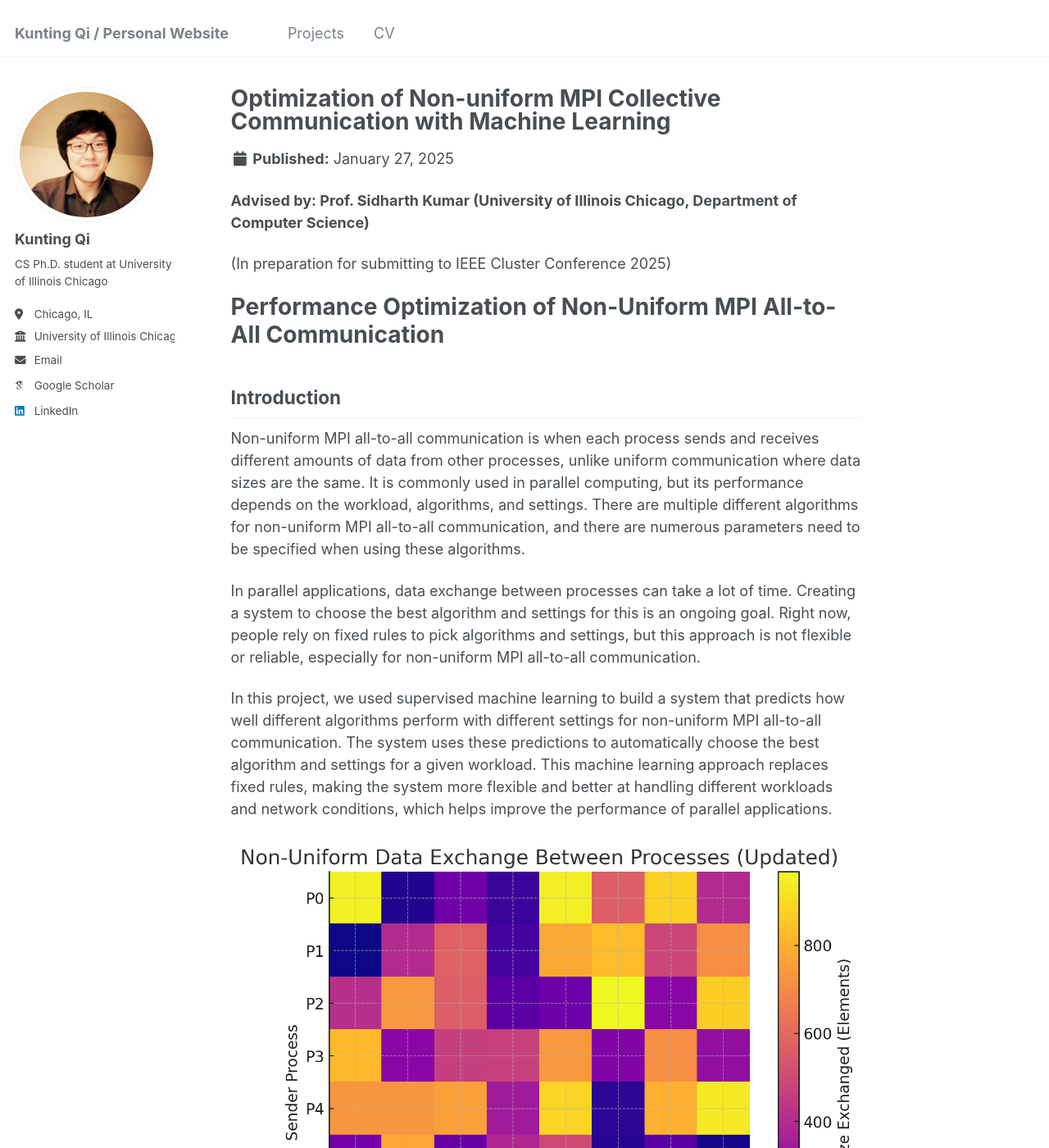
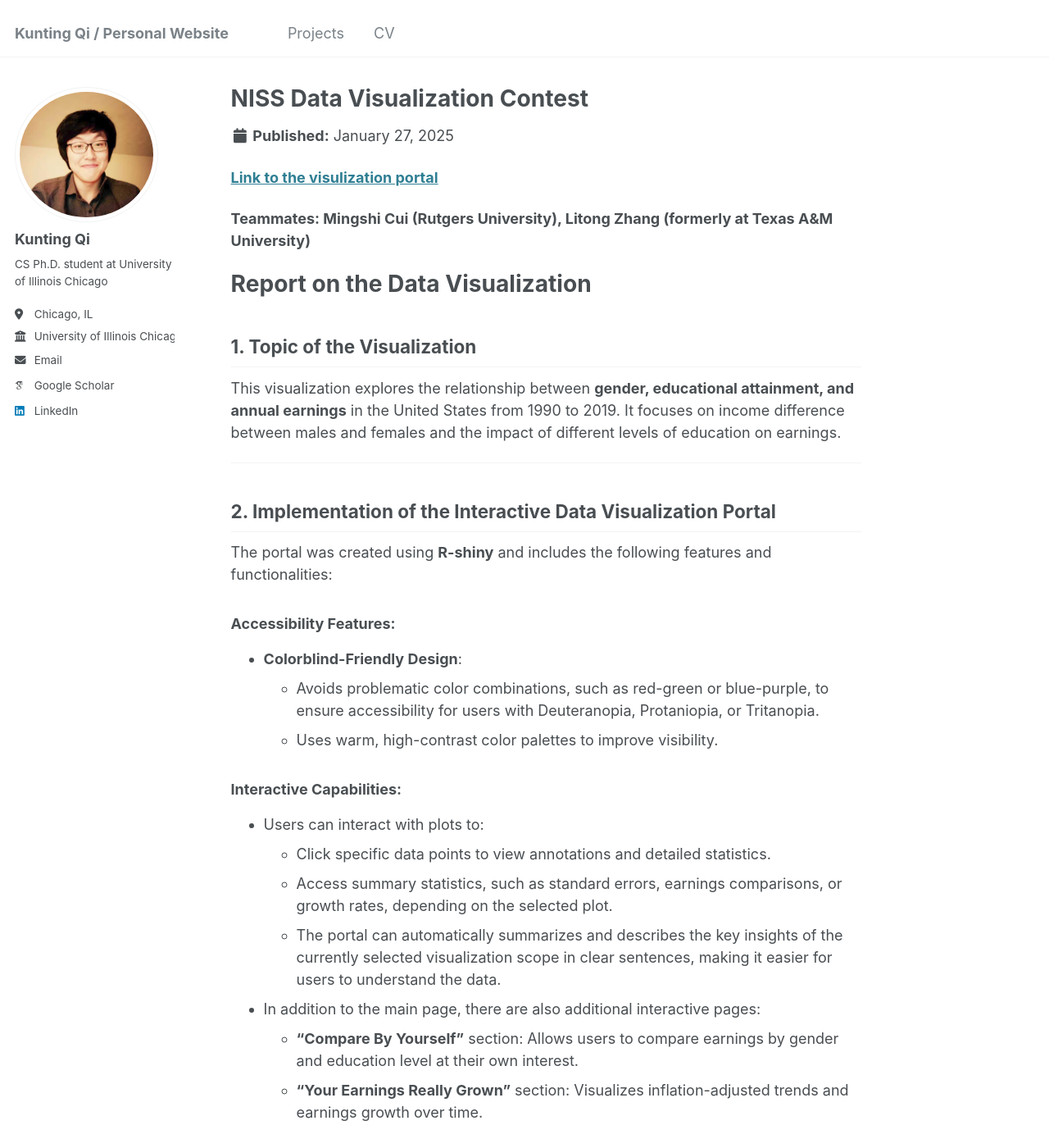
Before and after one commit to qktttt/qktttt.github.io, a Jekyll site: the page built from _portfolio/portfolio-2.md, in a window 1280 px wide and 1400 px high. Shown: the whole window at 82% size. Built offline with Jekyll 4.4.1, drawn with Linux system fonts in a browser that asks for light colours; some web fonts are replaced; some of the changed text lies outside the part shown.

Commit message:
a little change

```diff
--- a/_portfolio/portfolio-2.md
+++ b/_portfolio/portfolio-2.md
@@ -1,45 +1,64 @@
 ---
-title: "Optimization of Non-uniform MPI Collective Communication with Machine Learning"
-excerpt: "Developing a machine learning-based system to predict and optimize the performance of MPI non-uniform all-to-all communication under various configurations and workloads.  <br/> "
+title: "NISS Data Visualization Contest"
+excerpt: Create an interactive data visualization using R-Shiny for the income data in the U.S., from 1990 to 2019, under different education and gender groups."<br/><img src='/images/niss_visualization.png'>
 collection: portfolio
-advisor: Prof. Sidharth Kumar
+teammates:
+- Mingshi Cui (Rutgers University, Department of Statistics)
+- Litong Zhang
 ---
 
-**Advised by: Prof. Sidharth Kumar (University of Illinois Chicago, Department of Computer Science)**
+**[Link to the visulization portal](https://best-data-visualization.shinyapps.io/niss_visualization/)**
 
-(In preparation for submitting to IEEE Cluster Conference 2025)
+**Teammates: Mingshi Cui (Rutgers University), Litong Zhang (formerly at Texas A&M University)**
 
-# Performance Optimization of Non-Uniform MPI All-to-All Communication
+# Report on the Data Visualization
 
-## Introduction
-Non-uniform MPI all-to-all communication is when each process sends and receives different amounts of data from other processes, unlike uniform communication where data sizes are the same. It is commonly used in parallel computing, but its performance depends on the workload, algorithms, and settings. There are multiple different algorithms for non-uniform MPI all-to-all communication, and there are numerous parameters need to be specified when using these algorithms.
+## 1. Topic of the Visualization
+This visualization explores the relationship between **gender, educational attainment, and annual earnings** in the United States from 1990 to 2019. It focuses on income difference between males and females and the impact of different levels of education on earnings.
 
-In parallel applications, data exchange between processes can take a lot of time. Creating a system to choose the best algorithm and settings for this is an ongoing goal. Right now, people rely on fixed rules to pick algorithms and settings, but this approach is not flexible or reliable, especially for non-uniform MPI all-to-all communication.
+---
 
-In this project, we used supervised machine learning to build a system that predicts how well different algorithms perform with different settings for non-uniform MPI all-to-all communication. The system uses these predictions to automatically choose the best algorithm and settings for a given workload. This machine learning approach replaces fixed rules, making the system more flexible and better at handling different workloads and network conditions, which helps improve the performance of parallel applications.
+## 2. Implementation of the Interactive Data Visualization Portal
+The portal was created using **R-shiny** and includes the following features and functionalities:
 
-![Alt text](/images/MPI_nonuniform.png)
-*In real-world parallel applications, the number of elements sent between processes can vary. The time it takes to exchange data between pairs of processes can also differ, and network conditions can add more variation. These factors make MPI all-to-all communication uneven and challenging to optimize.*
+### Accessibility Features:
+- **Colorblind-Friendly Design**:
+  - Avoids problematic color combinations, such as red-green or blue-purple, to ensure accessibility for users with Deuteranopia, Protaniopia, or Tritanopia.
+  - Uses warm, high-contrast color palettes to improve visibility.
 
-## Methodology
-The following figure shows our general workflow for this project.
-![Alt text](/images/mpi_workflow.png)
+### Interactive Capabilities:
+- Users can interact with plots to:
+  - Click specific data points to view annotations and detailed statistics.
+  - Access summary statistics, such as standard errors, earnings comparisons, or growth rates, depending on the selected plot.
+  - The portal can automatically summarizes and describes the key insights of the currently selected visualization scope in clear sentences, making it easier for users to understand the data.
+- In addition to the main page, there are also additional interactive pages:
+  - **"Compare By Yourself"** section: Allows users to compare earnings by gender and education level at their own interest.
+  - **"Your Earnings Really Grown"** section: Visualizes inflation-adjusted trends and earnings growth over time.
 
-### Benchmarking
-To train a performance prediction model, we conducted extensive benchmarks of MPI non-uniform all-to-all communication under various scenarios. These benchmarks included different combinations of processes, algorithms, and parameter settings. We used the Polaris supercomputer at Argonne National Laboratory (ANL) because it provides a large-scale computing environment, fast interconnects, and reliable hardware. This allowed us to collect accurate data under realistic conditions, which is essential for understanding performance and training predictive models.
+### Design Limitations:
+1. **Resolution Compatibility**:
+   - The portal is optimized for 1920x1080 screen resolution. Other resolutions may result in disorganized layouts.
+   - The portal is not fully compatible with mobile devices.
 
-### Machine Learning Model
-With benchmarked data, we fit machine learning models to predict the performance of MPI non-uniform all-to-all operations. The models take workload and configuration information as input and output predictions of communication time. Several machine learning techniques were evaluated, and the most accurate models were selected for further analysis. To improve the model's accuracy, data preprocessing techniques such as transformation are applied before model fitting.
+2. **Trend Visibility**:
+   - Trends in histogram plots (e.g., number of full-time workers or percentage growth) are sometimes hard to detect due to subtle changes in the data.
+   - A "standard error" button is available to display error bars, but sometimes, depends on data value, ther are small and difficult to notice.
 
-### Optimization Mechanism
-The goal of the optimization mechanism is to leverage the predictive power of the machine learning model to determine optimal configurations for MPI non-uniform all-to-all communication. We are exploring two approaches for this:
-1. **Lookup Table**: Precomputing recommendations for common scenarios to enable fast decision-making during runtime.
-2. **Real-Time Model Integration**: Using the trained machine learning model to provide adaptive recommendations for unseen scenarios.
+---
 
-The created system will be deployed in the real parallel application for real-world evaluation.
+## 3. Major Findings
+### Gender Disparities:
+- Males consistently earn more than females at all education levels.
+- The largest gender gap occurred in 1990, with males earning $18,310 more than females (adjusted to 2019 dollars).
+- The income gap has decreased slightly but remains significant.
 
-## Results
-Preliminary results show that the machine learning models can accurately predict performance under a variety of scenarios. These predictions form the basis of the proposed optimization mechanism, which is currently under development.
+### Educational Attainment:
+- Higher education levels lead to higher earnings.
+- College serves as a turning point where earnings increase significantly.
+- Males with associate's degrees often earn more than females with bachelor's degrees, highlighting persistent gender inequalities.
 
-## Conclusion
-This project develops a machine learning-driven approach to optimize MPI non-uniform all-to-all communication. By predicting performance and leveraging those predictions to suggest optimal configurations, the proposed system has the potential to significantly improve communication efficiency in parallel computing. Future steps involve refining the optimization mechanism and further validating the system.
+### Inflation-Adjusted Earnings:
+- While earnings in current dollars have increased, inflation-adjusted earnings have remained similar or decreased for lower education levels.
+- Higher education groups (e.g., master's or professional degrees) show real income growth even after accounting for inflation.
+
+---
--- a/_portfolio/portfolio-3.md
+++ b/_portfolio/portfolio-3.md
@@ -1,76 +1,44 @@
 ---
-title: "Multi-Objective Optimization for Corn Planting Scheduling"
-excerpt: "  Optimized corn planting schedules using LSTM-based GDU prediction and multi-objective genetic algorithms to minimize waste and improve harvest consistency. <br/><img src='/images/genetic algorithm.png'>"
+title: "Optimization of Non-uniform MPI Collective Communication with Machine Learning"
+excerpt: "Developing a machine learning-based system to predict and optimize the performance of MPI non-uniform all-to-all communication under various configurations and workloads.<br/>
+<img src='/images/MPI_nonuniform.png'>"
 collection: portfolio
-advisor: Dr. Byran Smucker, Prof. Sundaramoorthi Durai
-teammates:
-- Mingshi Cui
+advisor: Prof. Sidharth Kumar
 ---
 
-**Advised by: Dr. Byran Smucker (Henry Ford Health) and Prof. Sundaramoorthi Durai (Washington University in St. Louis, Olin Business School)**
+**Advised by: Prof. Sidharth Kumar (University of Illinois Chicago, Department of Computer Science)**
 
-**Teammates: Mingshi Cui (Rutgers University)**
-
-Submitted Paper: [A Multi-Objective Capacity-Constrained Optimization of Corn Planting Scheduling](https://sites.miamioh.edu/byran-smucker/files/2024/05/Corn_Planting_Optimization_JORS.pdf)
-
-**Award: Syngenta Corp Challenge 2021, 2nd Prize**
+(In preparation for submitting to IEEE Cluster Conference 2025)
 
 ## Introduction
-Corn planting and harvesting schedules are essential for managing storage capacity and reducing waste. If planting schedules are not carefully planned, weekly harvest quantities can exceed storage limits, leading to wastage, or fall short, resulting in inefficiencies. The goal of this project is to develop a practical approach for scheduling corn planting that minimizes waste, ensures consistent harvests, and respects storage capacity constraints.
+Non-uniform MPI all-to-all communication is when each process sends and receives different amounts of data from other processes, unlike uniform communication where data sizes are the same. It is commonly used in parallel computing, but its performance depends on the workload, algorithms, and settings. There are multiple different algorithms for non-uniform MPI all-to-all communication, and there are numerous parameters need to be specified when using these algorithms.
 
-![Alt text](/images/corn.jpg "Optional Title")
+In parallel applications, data exchange between processes can take a lot of time. Creating a system to choose the best algorithm and settings for this is an ongoing goal. Right now, people rely on fixed rules to pick algorithms and settings, but this approach is not flexible or reliable, especially for non-uniform MPI all-to-all communication.
 
-This project builds on the 2021 Syngenta Crop Challenge, which asked participants to design better planting schedules for corn populations. The challenge involved predicting harvest times based on weather data and optimizing planting schedules to address storage limitations.
+In this project, we used supervised machine learning to build a system that predicts how well different algorithms perform with different settings for non-uniform MPI all-to-all communication. The system uses these predictions to automatically choose the best algorithm and settings for a given workload. This machine learning approach replaces fixed rules, making the system more flexible and better at handling different workloads and network conditions, which helps improve the performance of parallel applications.
 
-## Background and Problem
-![Alt text](/images/corn_process.png)
-
-A corn seed population has a specific planting window, which defines the earliest and latest dates the seeds can be planted. After planting, the seeds require a certain amount of warmth, measured in Growing Degree Units (GDUs), to fully mature. Once mature, the corn can be harvested, and each seed population produces a certain number of corn ears.
-
-The harvested corn will be stored in a storage facility with limited capacity. If the amount of corn harvested exceeds the storage capacity, the excess will be wasted. Without proper planning, there can be large fluctuations in harvest quantities. As shown in the following figure, sometimes, the harvest greatly exceeds the storage limit and causes wastage, while at other times, the harvest is much smaller than the capacity, leaving storage space unused. This imbalance leads to inefficiencies in both storage usage and harvest management.
-
-![Alt text](/images/original.png)
-
-The goal is to decide the exact planting dates for each corn seed population while minimizing the following three objectives at the same time:
-
-The largest difference between weekly harvest amounts and storage capacity.
-The median difference between weekly harvest amounts and storage capacity.
-The number of weeks with non-zero harvest amounts.
-To efficiently solve this problem, two key steps are required:
-
-Predicting harvest time: For any given planting date, we need to calculate when the corn will reach maturity. This requires estimating the GDUs for each day to determine when the seed population will have enough warmth to be harvested.
-
-Optimizing planting dates: With thousands of seed populations to manage, we need to find the best planting dates for all of them to minimize the three objectives above.
-
-Minimizing these three objectives will help ensure an efficient harvest while staying within storage limits and spreading out the harvest weeks.
+![Alt text](/images/MPI_nonuniform.png)
+*In real-world parallel applications, the number of elements sent between processes can vary, as visualized in the figure above. The time it takes to exchange data between pairs of processes can also differ, and network conditions can add more variation. These factors make MPI all-to-all communication uneven and challenging to optimize.*
 
 ## Methodology
-1. **Predicting GDUs**:
-   - Historical weather data from 2009 to 2019 was used to train a Long Short-Term Memory (LSTM) neural network for daily GDU predictions.
-   - The LSTM model was implemented using Python's Keras library, which provided a flexible and efficient platform for handling time-series data. These predictions allowed us to estimate when each corn population would be ready for harvest.
+The following figure shows our general workflow for this project.
+![Alt text](/images/mpi_workflow.png)
 
-![Alt text](/images/gdu_prediction.png)
+### Benchmarking
+To train a performance prediction model, we conducted extensive benchmarks of MPI non-uniform all-to-all communication under various scenarios. These benchmarks included different combinations of processes, algorithms, and parameter settings. We used the Polaris supercomputer at Argonne National Laboratory (ANL) because it provides a large-scale computing environment, fast interconnects, and reliable hardware. This allowed us to collect accurate data under realistic conditions, which is essential for understanding performance and training predictive models.
 
-2. **Optimizing Planting Schedules**:
-   - A genetic algorithm was used to optimize planting dates for over 2,500 corn populations, implemented with the R `nsga2` package. This multi-objective algorithm was used to balance the following goals:
-     - Minimize the median and maximum difference between weekly harvest quantities and storage capacity.
-     - Reduce the number of weeks with non-zero harvests.
-     - Minimize the amount of corn wasted due to exceeding storage limits.
+### Machine Learning Model
+With benchmarked data, we fit machine learning models to predict the performance of MPI non-uniform all-to-all operations. The models take workload and configuration information as input and output predictions of communication time. Several machine learning techniques were evaluated, and the most accurate models were selected for further analysis. To improve the model's accuracy, data preprocessing techniques such as transformation are applied before model fitting.
 
-   - The algorithm's flexibility allowed us to explore a wide solution space and identify effective planting schedules.
+### Optimization Mechanism
+The goal of the optimization mechanism is to leverage the predictive power of the machine learning model to determine optimal configurations for MPI non-uniform all-to-all communication. We are exploring two approaches for this:
+1. **Lookup Table**: Precomputing recommendations for common scenarios to enable fast decision-making during runtime.
+2. **Real-Time Model Integration**: Using the trained machine learning model to provide adaptive recommendations for unseen scenarios.
 
-3. **Selecting the Best Solution**:
-Generally, Genetic Algorithm will generate a large number of solutions. Under multiple objectices, some solutions may be better than others on some objectives, and there is no simple best solution. To select the best solution:
-- we first compute the Pareto front of the solutions, which is a set of solutions that are not dominated by any other solution.
-- Then we use the hypervolume indicator and TOPSIS method to select the most balance and well-rounded solution from the Pareto front.
+The created system will be deployed in the real parallel application for real-world evaluation.
 
 ## Results
-The framework was tested on real-world data provided by the Syngenta Crop Challenge. It successfully produced planting schedules that reduced waste, minimized weekly harvest variability, and improved storage efficiency compared to the baseline solutions. The LSTM model implemented in Python accurately predicted GDUs, and the genetic algorithm in R was effective at finding optimized schedules.
-
-![Alt text](/images/optimized_solution.png)
-
-
-The figure above shows the harvest quantities achieved using our method. Compared to the original approach, our method uses fewer harvest weeks, making the harvest schedule simpler. It also reduces the difference between weekly harvest quantities and storage capacity, both for the largest difference and the median difference. This helps prevent big fluctuations. Additionally, it greatly reduces the amount of corn wasted when the harvest exceeds storage capacity, making the process more efficient overall.
+Preliminary results show that the machine learning models can accurately predict performance under a variety of scenarios. These predictions form the basis of the proposed optimization mechanism, which is currently under development.
 
 ## Conclusion
-This project provides a straightforward and practical method for optimizing corn planting schedules. By combining predictive modeling using LSTM and optimization techniques implemented in R, it addresses key challenges like inconsistent harvests and storage constraints. The approach can also be applied to similar agricultural scheduling problems, making it a useful tool for improving resource management and reducing waste.
+This project develops a machine learning-driven approach to optimize MPI non-uniform all-to-all communication. By predicting performance and leveraging those predictions to suggest optimal configurations, the proposed system has the potential to significantly improve communication efficiency in parallel computing. Future steps involve refining the optimization mechanism and further validating the system.
```
Also changed, not shown: _pages/portfolio.html (deleted, +0 -16 lines), _pages/portfolio.md (added, +20 -0 lines), _portfolio/portfolio-1.md (+3 -1 lines), _portfolio/portfolio-4.md (+70 -104 lines), _portfolio/portfolio-5.md (added, +111 -0 lines), _data/navigation.yml (line endings or trailing spaces), images/niss_visualization.png (added).
